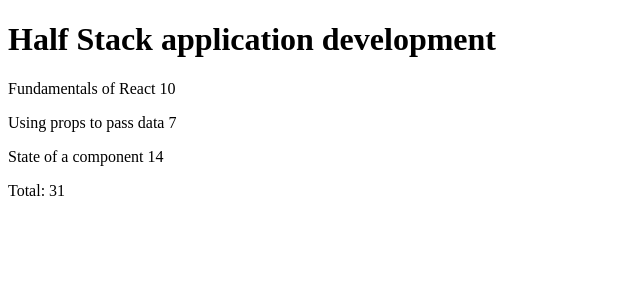
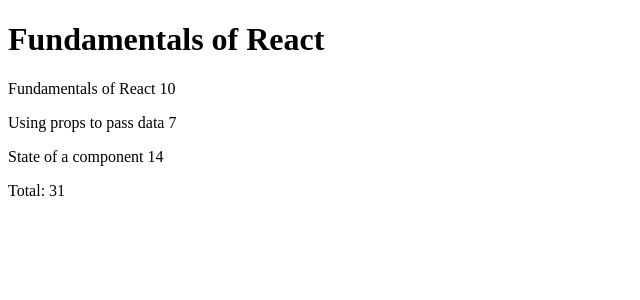
Before and after one commit to njoanc/Full-Stack-Open-2022, a React (Create React App) app in the folder part1/courseinfo/: page / in a window 1280 px wide. Shown: the top 300 px of the page, without its empty margins (0-640 px from the left). Built offline with nearby package versions, Linux system fonts and the light colour scheme.

Commit message:
feat():step2

```diff
--- a/part1/courseinfo/src/App.js
+++ b/part1/courseinfo/src/App.js
@@ -6,8 +6,7 @@
   )
 
 }
-
-const Content=(props)=>{
+const Part=(props)=>{
   return(
     <>
     <p>{props.part1} {props.exercises1}</p>
@@ -15,9 +14,7 @@
     <p>{props.part3} {props.exercises3}</p>
     </>
   )
-
 }
-
 const Total=(props)=>{
   return(
     <>
@@ -25,8 +22,7 @@
     </>
   )
   }
-const App=()=>{
-  const course = 'Half Stack application development'
+const Content=()=>{
   const part1 = 'Fundamentals of React'
   const exercises1 = 10
   const part2 = 'Using props to pass data'
@@ -34,13 +30,23 @@
   const part3 = 'State of a component'
   const exercises3 = 14
   return(
+    <>
+    <Header course={part1}/>
+    <Part part1={part1} exercises1={exercises1}/>
+    <Part part2={part2} exercises2={exercises2}/>
+    <Part part3={part3} exercises3={exercises3}/>
+    <Total total={exercises1+exercises2+exercises3}/>
+    </>
+  )
+
+}
+
+
+const App=()=>{
+
+  return(
     <div>
-      <Header course={course}/>
-      <Content part1={part1} exercises1={exercises1}/>
-      <Content part2={part2} exercises2={exercises2}/>
-      <Content part3={part3} exercises3={exercises3}/>
-      <Total total={exercises1+exercises2+exercises3}/>
-
+      <Content/>
     </div>
   )
 }
```
Lines whose indentation alone changed are shown as unchanged.
